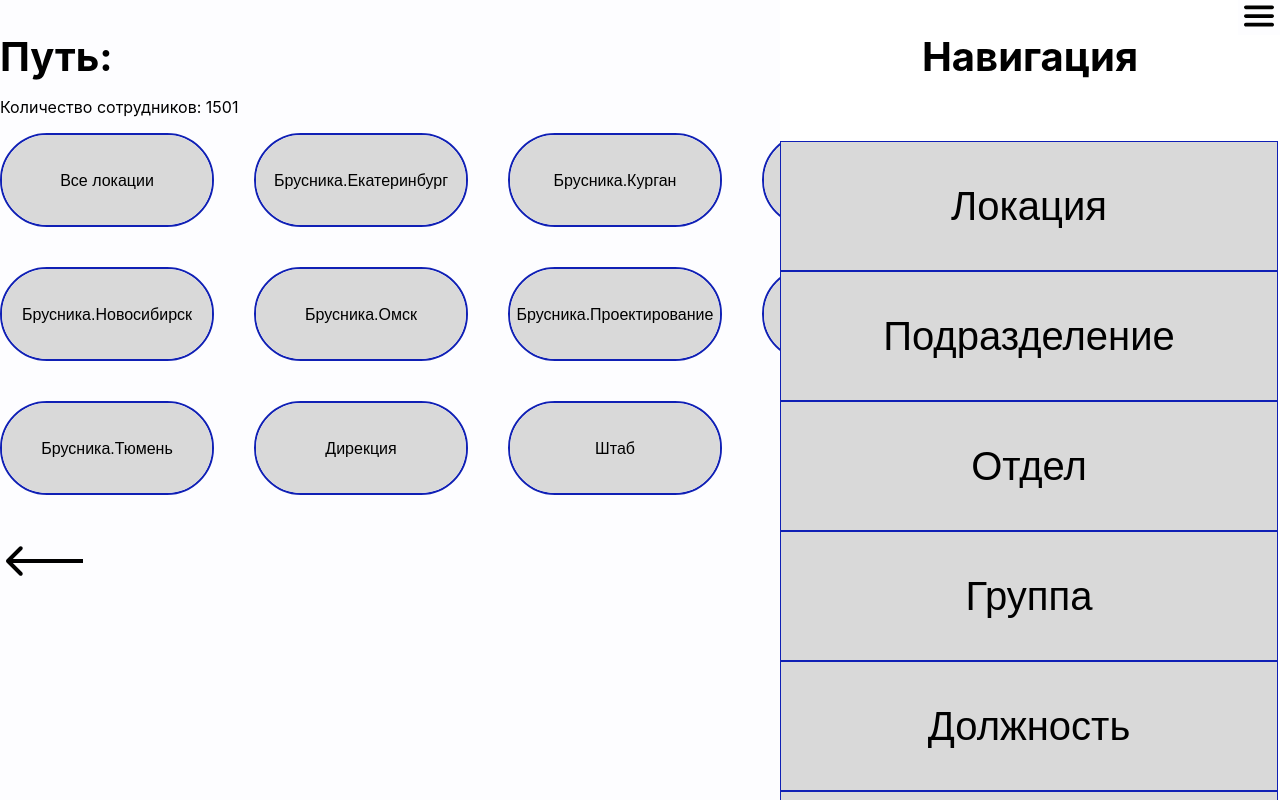
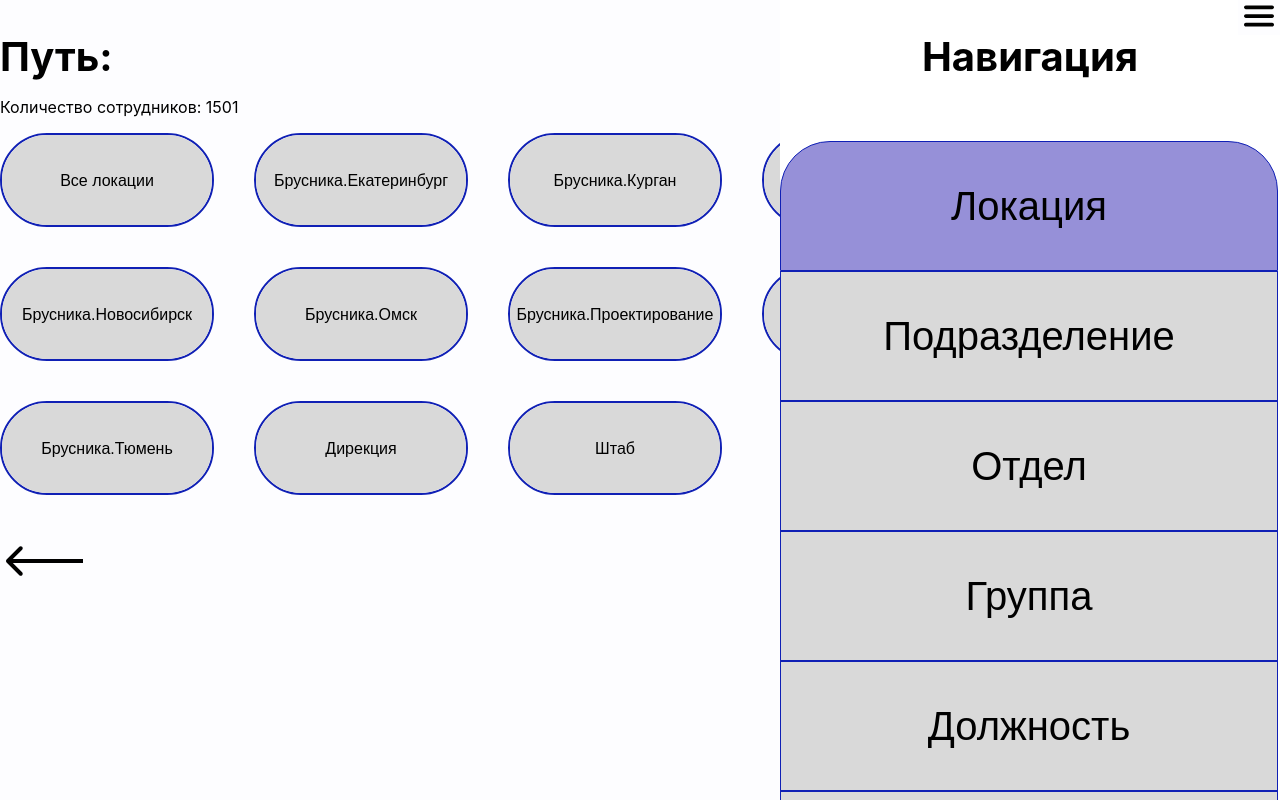
Before and after one commit to Concheliga/system-for-visual-generation-of-a-company-s-organizational-structure, a React (Vite) app: page / in a window 1280 px wide. Both pictures are taken after a click on the button 1259 px from the left and 17 px from the top of the page. Shown: the top 800 px of the page. Built offline with nearby package versions, Linux system fonts and the light colour scheme.

Commit message:
edit styles

```diff
--- a/package.json
+++ b/package.json
@@ -10,6 +10,7 @@
     "preview": "vite preview"
   },
   "dependencies": {
+    "axios": "^1.7.2",
     "react": "^18.2.0",
     "react-dom": "^18.2.0",
     "react-router-dom": "^6.23.0"
--- a/src/App.jsx
+++ b/src/App.jsx
@@ -3,6 +3,7 @@
 import MainWindow from "./components/mainWindow"
 import Button from "./components/Button"
 import navButton from "/navButton.svg"
+import axios from "axios"
 
 export default function App() {
   const [tab, setTab] = useState("LocationList")
@@ -14,6 +15,10 @@
   const [groupId, setGroupId] = useState(null)
   const [postId, setPostId] = useState(null)
   const [workTypeId, setWorkTypeId] = useState(null)
+
+  const fetchAll = ()=>{
+    axios.get('').then(r=>console.log('r', r));
+  };
 
   function navigationButtonAction(){
     isNavigationOpen?setIsNavigationOpen(false):setIsNavigationOpen(true)
@@ -33,16 +38,16 @@
   }
 
   function navigationChange(current, tabHistory){
-    tabHistory.push(current)
-    setTabHistory(tabHistory)
-    setTab(current)
+    tabHistory.push(current);
+    setTabHistory(tabHistory);
+    setTab(current);
     }
 
   return (
     <>
       <main>
           <Navigation tabHistory={tabHistory} onChange={navigationChange} open={isNavigationOpen} setLocationId={setLocationId} setSubDivisionId={setSubDivisionId}
-          setDivisionId={setDivisionId} setGroupId={setGroupId} setPostId={setPostId} setWorkTypeId={setWorkTypeId} />
+          setDivisionId={setDivisionId} setGroupId={setGroupId} setPostId={setPostId} setWorkTypeId={setWorkTypeId} tab={tab} />
           <MainWindow tab={tab} tabHistory={tabHistory} onChange={backButtonChange} onButtonClick={navigationChange} locationId={locationId} setLocationId={setLocationId}
           subDivisionId={subDivisionId} setSubDivisionId={setSubDivisionId} divisionId={divisionId} setDivisionId={setDivisionId} groupId={groupId}
           setGroupId={setGroupId} postId={postId} setPostId={setPostId} workTypeId={workTypeId} setWorkTypeId={setWorkTypeId} />
--- a/src/components/Button.jsx
+++ b/src/components/Button.jsx
@@ -1,4 +1,6 @@
-export default function Button({children, onClick, className }){
+export default function Button({children, onClick, className, setClassName }){
+    if (setClassName) className += setClassName;
+
     return (
         <button onClick={onClick} className={className}>{children}</button>
     )
--- a/src/components/Navigation.jsx
+++ b/src/components/Navigation.jsx
@@ -1,7 +1,7 @@
 import Button from "./Button"
 
 export default function Navigation({ children, onChange, tabHistory, open, setLocationId, setSubDivisionId, setDivisionId,
-    setGroupId, setPostId, setWorkTypeId }){
+    setGroupId, setPostId, setWorkTypeId, tab }){
     const setIdArray = [setWorkTypeId, setPostId, setGroupId, setDivisionId, setSubDivisionId, setLocationId]
 
     function resetNextIds(setIdArray, setCurrentId){
@@ -14,36 +14,40 @@
         }
     }
 
+    function setTabHistory(tab, listName){
+        return tab === listName ? " active" : "";
+    }
+
     return(
         <dialog open={open}>
             <nav className="navigation">
                 <h1 className="navigation-header">Навигация</h1>
                 <ul className="navigation-list">
-                    <li className="navigation-item"><Button onClick={()=>{
+                    <li className="navigation-item"><Button setClassName={setTabHistory(tab, "LocationList")} className={"first"} onClick={()=>{
                         resetNextIds(setIdArray, setLocationId)
                         onChange('LocationList', tabHistory)
                     }}>Локация</Button></li>
-                    <li className="navigation-item"><Button onClick={()=>{
+                    <li className="navigation-item"><Button setClassName={setTabHistory(tab, "SubDivisionList")} onClick={()=>{
                         resetNextIds(setIdArray, setSubDivisionId)
                         onChange('SubDivisionList', tabHistory)
                     }}>Подразделение</Button></li>
-                    <li className="navigation-item"><Button onClick={()=>{
+                    <li className="navigation-item"><Button setClassName={setTabHistory(tab, "DivisionList")} onClick={()=>{
                         resetNextIds(setIdArray, setDivisionId)
                         onChange('DivisionList', tabHistory)
                     }}>Отдел</Button></li>
-                    <li className="navigation-item"><Button onClick={()=>{
+                    <li className="navigation-item"><Button setClassName={setTabHistory(tab, "GroupList")} onClick={()=>{
                         resetNextIds(setIdArray, setGroupId)
                         onChange('GroupList', tabHistory)
                     }}>Группа</Button></li>
-                    <li className="navigation-item"><Button onClick={()=>{
+                    <li className="navigation-item"><Button setClassName={setTabHistory(tab, "PostList")} onClick={()=>{
                         resetNextIds(setIdArray, setPostId)
                         onChange('PostList', tabHistory)
                     }}>Должность</Button></li>
-                    <li className="navigation-item"><Button onClick={()=>{
+                    <li className="navigation-item"><Button setClassName={setTabHistory(tab, "WorkTypeList")} onClick={()=>{
                         resetNextIds(setIdArray, setWorkTypeId)
                         onChange('WorkTypeList', tabHistory)
                     }}>Тип работы</Button></li>
-                    <li className="navigation-item"><Button onClick={()=>onChange('NameList', tabHistory)}>ФИО</Button></li>
+                    <li className="navigation-item"><Button setClassName={setTabHistory(tab, "NameList")} className={"last"} onClick={()=>onChange('NameList', tabHistory)}>ФИО</Button></li>
                 </ul>
             </nav>
             {children}
--- a/src/index.css
+++ b/src/index.css
@@ -149,3 +149,21 @@
 .hidden{
   display: none;
 }
+
+.first{
+  border-top-left-radius: 50px;
+  border-top-right-radius: 50px;
+}
+
+.last{
+  border-bottom-left-radius: 50px;
+  border-bottom-right-radius: 50px;
+}
+
+.active{
+  background-color: #9690D8;
+}
+
+.active:hover{
+  background-color: #6e63e4;
+}
```
Also changed, not shown: 1 other file (tests, documents, lock files or other folders).
